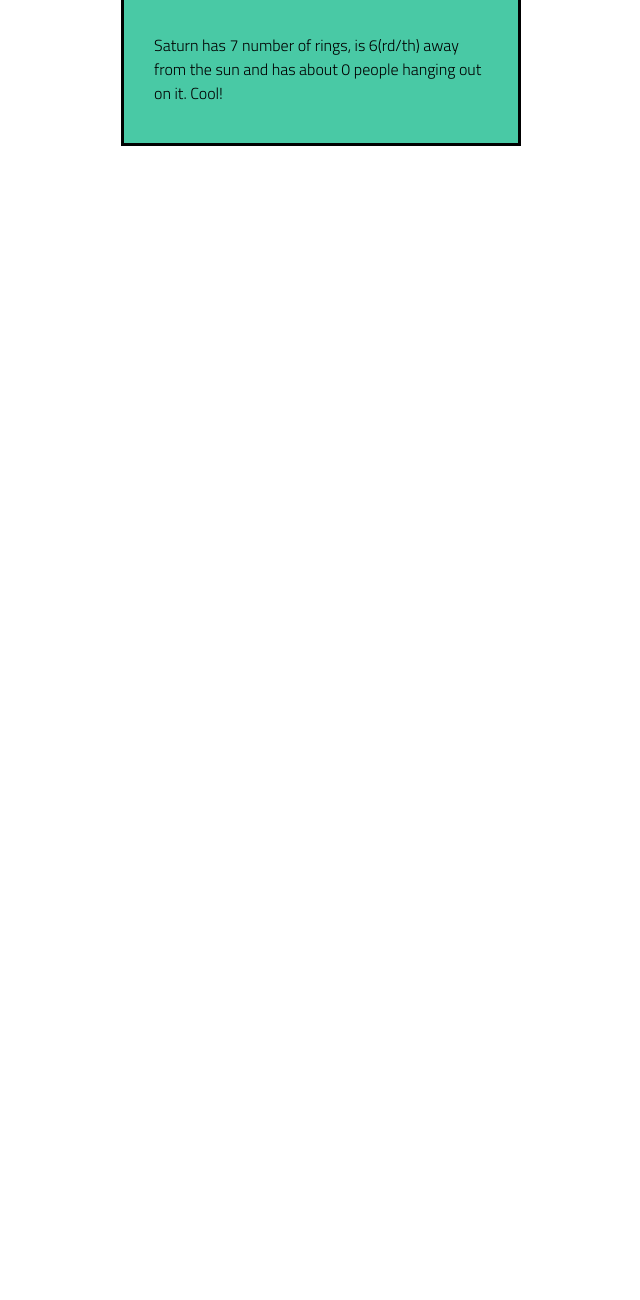
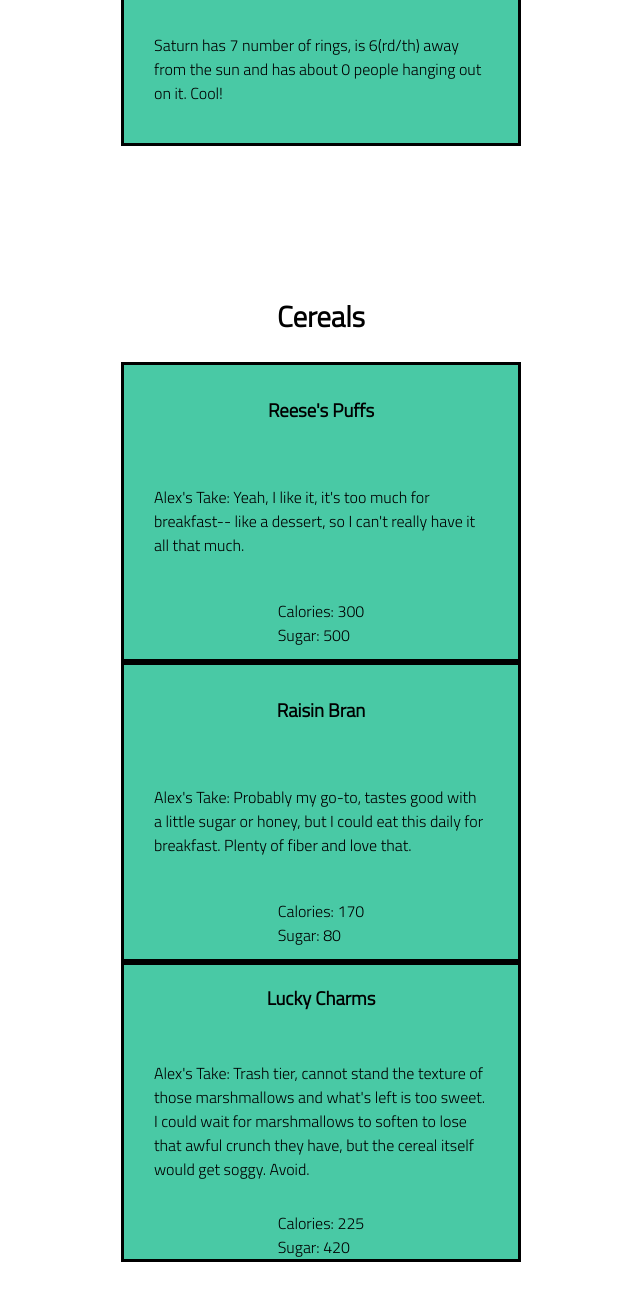
Before and after one commit to AlexOrlet89/display-list-spotlight, a plain HTML site: page index.html in a window 1280 px wide. Shown: the part 2447-3747 px from the top of the page, without its empty margins (319-959 px from the left). Before the commit the page ends 2655 px from the top, so only its background shows below. Drawn offline with Linux system fonts and the light colour scheme.

Commit message:
tested cereals and have it up and running on website

```diff
--- a/app.js
+++ b/app.js
@@ -1,7 +1,8 @@
 import { family } from './family.js';
 import { planets } from './planets.js';
+import { cereals } from './cereals.js';
 //the list of family members
-import { renderFamily, renderPlanets } from './utils.js';
+import { renderFamily, renderPlanets, renderCereals } from './utils.js';
 //gives us a div we need to append to our HTML
 
 const display = document.getElementById('display');
@@ -24,7 +25,13 @@ for (let planet of planets) {
     display2.append(div);
 }
 
+const display3 = document.getElementById('display3');
 
+for (let cereal of cereals) {
+    const div = renderCereals(cereal);
+    display3.append(div);
+}
+// console.log(renderCereals([0]));
 // let state
 // set event listeners
   // get user input
--- /dev/null
+++ b/cereals.js
@@ -0,0 +1,27 @@
+export const cereals = [
+    {
+        name:`Reese's Puffs`,
+        likeIt:`Yeah, I like it, it's too much for breakfast-- like a dessert, so I can't really have it all that much.`,
+        nutrition: {
+            calories: 300,
+            sugar: 500
+        }
+    },
+    {
+        name:`Raisin Bran`,
+        likeIt:`Probably my go-to, tastes good with a little sugar or honey, but I could eat this daily for breakfast. Plenty of fiber and love that.`,
+        nutrition:{
+            calories: 170,
+            sugar: 80
+        }
+    },
+    {
+        name:`Lucky Charms`,
+        likeIt:`Trash tier, cannot stand the texture of those marshmallows and what's left is too sweet. I could wait for marshmallows to soften to lose that awful crunch they have, but the cereal itself would get soggy. Avoid.`,
+        nutrition: {
+            calories: 225,
+            sugar: 420
+        }
+    },
+];
+// console.log(cereals[1]);
--- a/index.html
+++ b/index.html
@@ -31,6 +31,9 @@
         <section id="display2">
             <h2>Planets</h2>
         </section>
+        <section id="display3">
+            <h2>Cereals</h2>
+        </section>
     </main>
     <footer>
         <div class="copy gutter-right">&copy; 2021 Alchemy Code Lab</div>
--- a/styles/home.css
+++ b/styles/home.css
@@ -19,3 +19,13 @@
     border: black 3px solid;
     background-color:rgb(73, 201, 165);
 }
+.cereals {
+    display: flex;
+    flex-direction: column;
+    justify-content: space-evenly;
+    align-items: center;
+    width: 400px;
+    height: 300px;
+    border: black 3px solid;
+    background-color:rgb(73, 201, 165);
+}
--- a/utils.js
+++ b/utils.js
@@ -33,3 +33,26 @@ export function renderPlanets(planet) {
     div.append(h5, h3, p);
     return div;
 }
+
+// import { cereals } from '../cereals.js';
+
+export function renderCereals(cereal) {
+    const div = document.createElement('div');
+    div.classList.add('cereals');
+
+    const h3 = document.createElement('h3');
+    h3.textContent = `${cereal.name}`;
+
+    const p = document.createElement('p');
+    p.textContent = `Alex's Take: ${cereal.likeIt}`;
+
+    const ul = document.createElement('ul');
+    const li1 = document.createElement('li');
+    const li2 = document.createElement('li');
+
+    li1.textContent = `Calories: ${cereal.nutrition.calories}`;
+    li2.textContent = `Sugar: ${cereal.nutrition.sugar}`;
+    ul.append(li1, li2);
+    div.append(h3, p, ul);
+    return div;
+}
```
Also changed, not shown: test/utils.test.js (+21 -1 lines).
